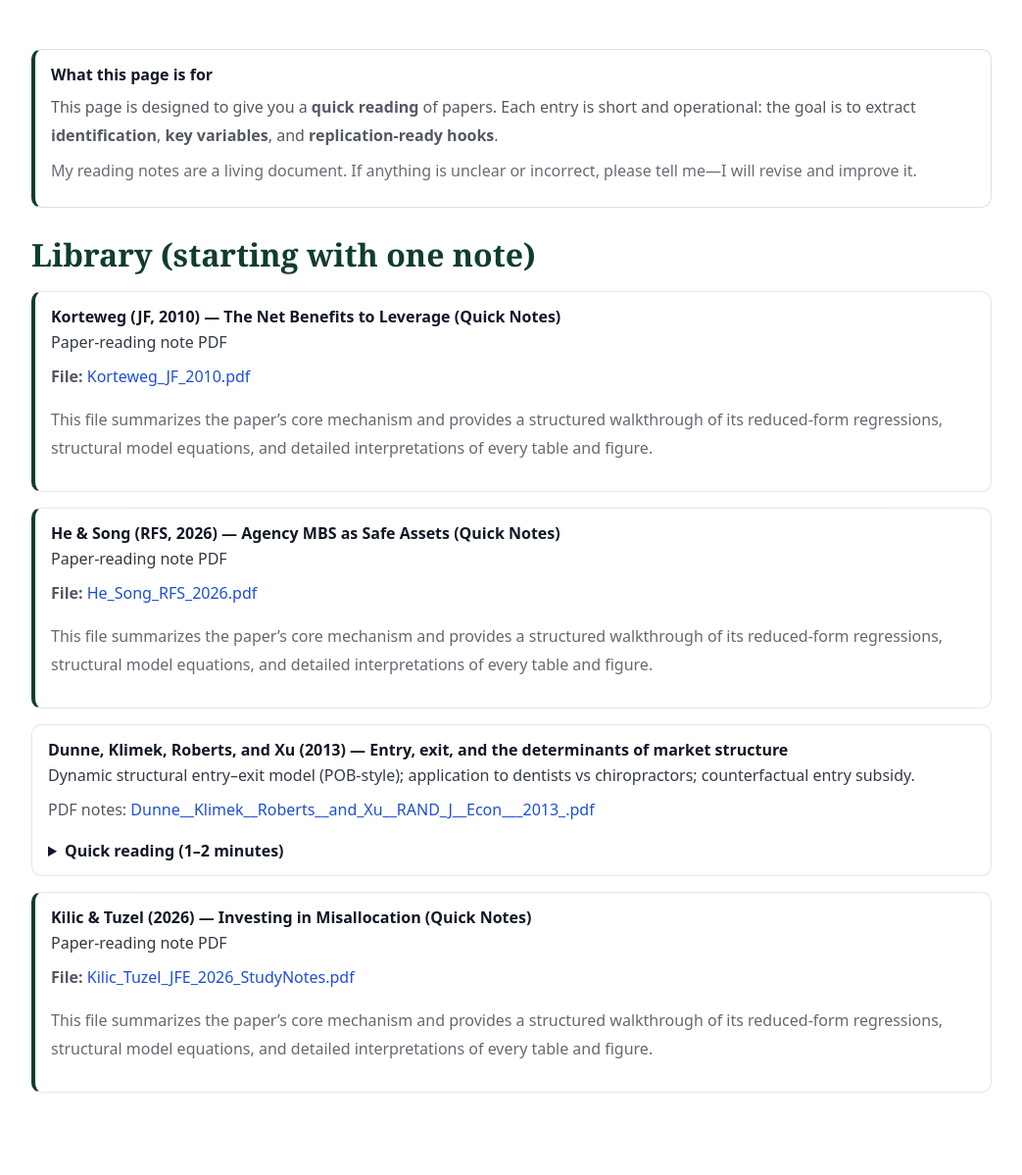
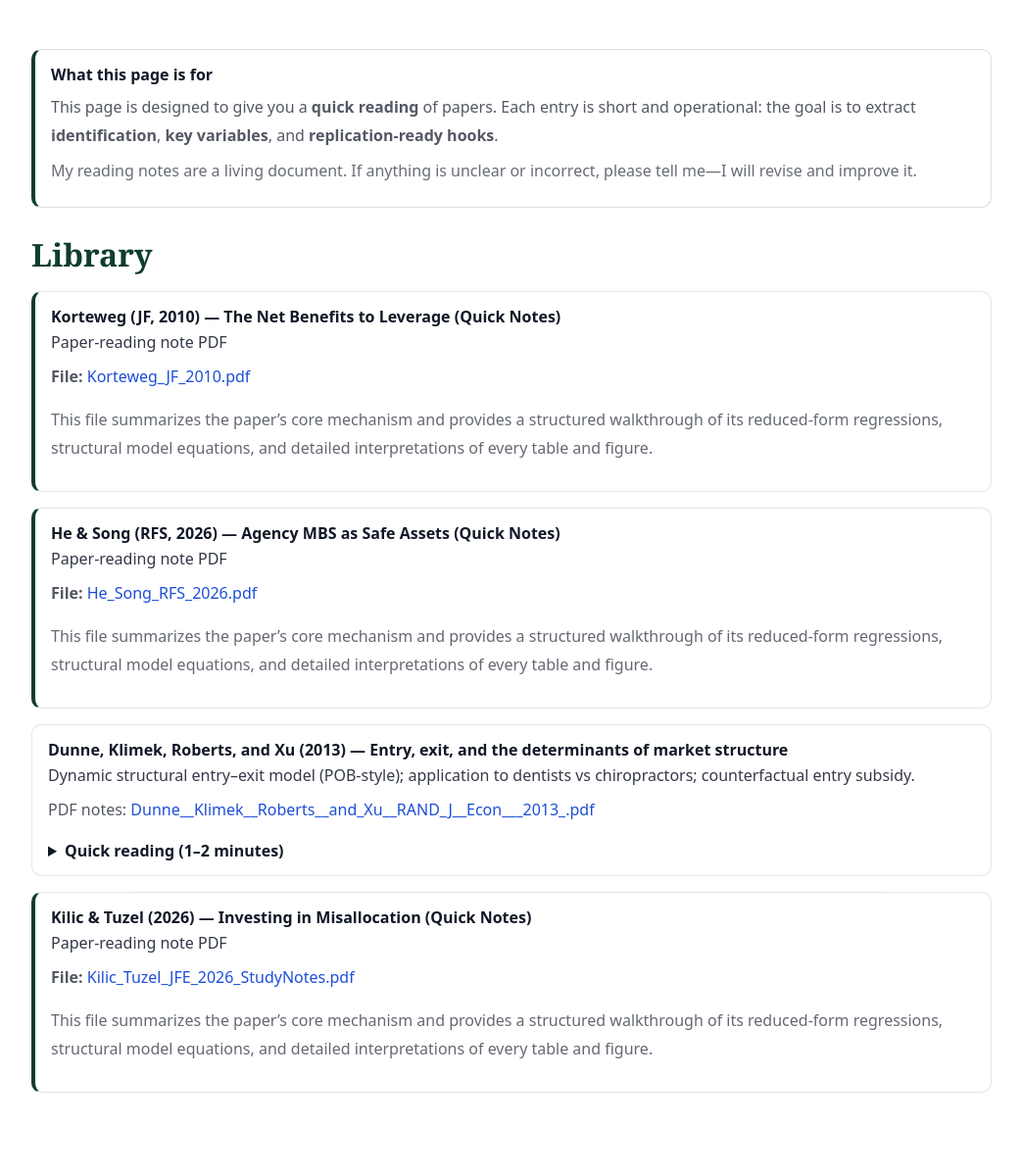
Before and after one commit to yaxinzn/study-archive, a Jekyll site: the page built from reading/index.md, in a window 1280 px wide. Shown: the part 497-1696 px from the top of the page at 98% size, without its empty margins (118-1161 px from the left). Built offline with Jekyll 4.4.1, drawn with Linux system fonts in a browser that asks for light colours.

Commit message:
Update Library section in index.md

```diff
--- a/reading/index.md
+++ b/reading/index.md
@@ -51,7 +51,7 @@ hero_desc: Short, structured notes that prioritize identification logic, variabl
 </div>
 
 
-## Library (starting with one note)
+## Library
 
 
 <div style="margin:16px 0; padding:14px 16px; border:1px solid rgba(0,0,0,.10); border-left:4px solid #0f3d2e; border-radius:10px; background:#fff;">
```
